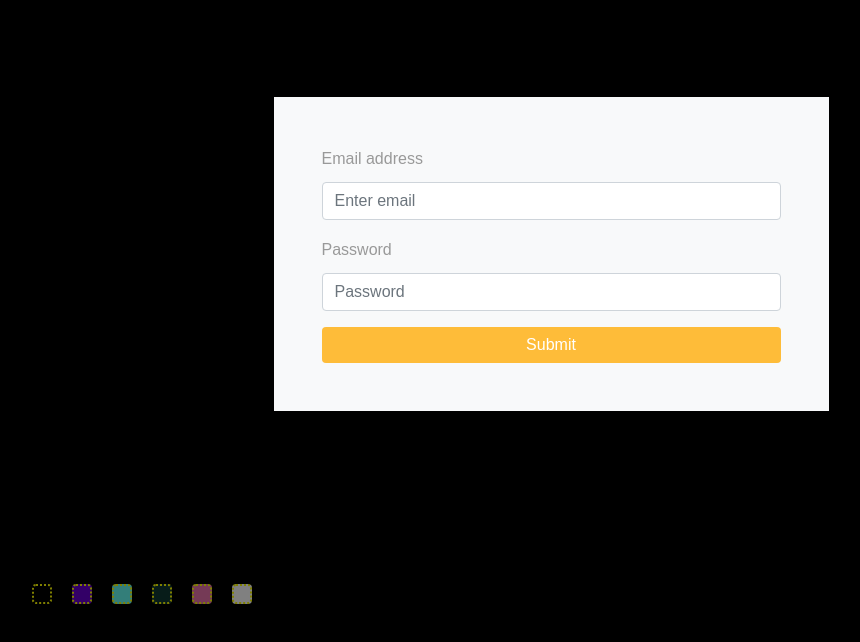
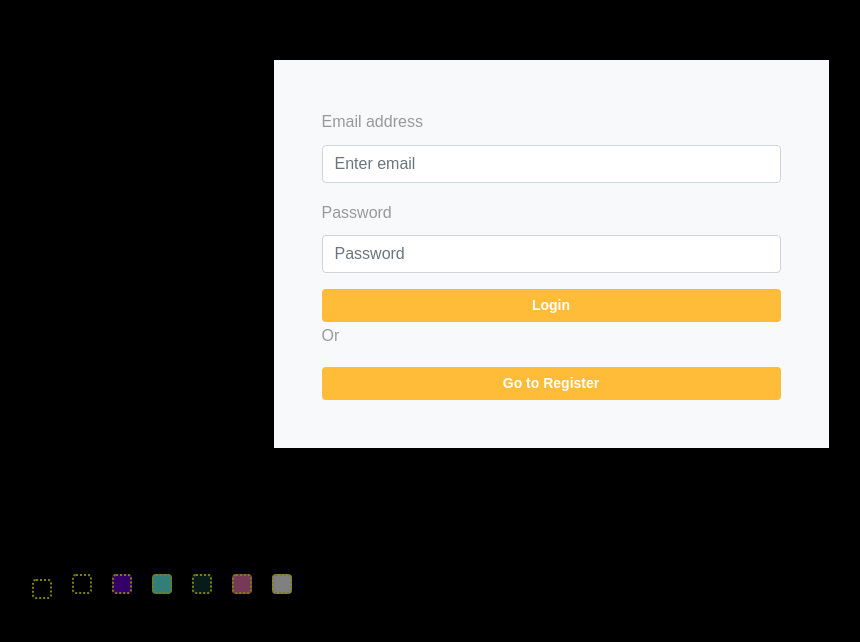
Before and after one commit to BishalRaj/react-profile, a React (Create React App) app: page /react-profile/login in a window 1280 px wide. Shown: the part 146-788 px from the top of the page, without its empty margins (74-934 px from the left). Built offline with nearby package versions, Linux system fonts and the light colour scheme.

Commit message:
signup complete

```diff
--- a/package.json
+++ b/package.json
@@ -13,6 +13,7 @@
     "@testing-library/jest-dom": "^5.11.5",
     "@testing-library/react": "^11.1.0",
     "@testing-library/user-event": "^12.1.10",
+    "axios": "^0.21.0",
     "bootstrap": "^4.5.3",
     "gh-pages": "^3.1.0",
     "mdbreact": "^4.27.0",
@@ -23,6 +24,7 @@
     "react-router-dom": "^5.2.0",
     "react-scripts": "4.0.0",
     "react-scroll": "^1.8.1",
+    "rsuite": "^4.8.4",
     "web-vitals": "^0.2.4"
   },
   "scripts": {
--- a/src/App.js
+++ b/src/App.js
@@ -1,8 +1,9 @@
 import React from "react";
-import { Route, BrowserRouter as Router } from "react-router-dom";
+import { Route, BrowserRouter as Router, Redirect } from "react-router-dom";
 import "bootstrap/dist/css/bootstrap.css";
 import Home from "./pages/home";
 import Auth from "./pages/auth";
+import Admin from "./pages/admin";
 import BottomNavBar from "./components/Navbar/bottomNavbar";
 // import "./styles/style.css";
 import "./styles/style.scss";
@@ -37,8 +38,20 @@ class App extends React.Component {
         }`}
       >
         <Router>
+          <Route path="/react-profile/login" component={Auth} />
+
+          {/* {localStorage.getItem("token") ? (
+            <Route path="/react-profile/admin" component={Admin} />
+          ) : (
+            <Redirect to={"/react-profile/login"} />
+          )}
+          {localStorage.getItem("token") ? (
+            <Redirect to={"/react-profile/admin"} />
+          ) : (
+            <Redirect to={"/react-profile/login"} />
+          )} */}
+
           <Route path="/react-profile/" exact component={Home} />
-          <Route path="/react-profile/login" component={Auth} />
         </Router>
         <BottomNavBar clickMe={this.handleClick} />
       </div>
--- /dev/null
+++ b/src/components/Auth/login.js
@@ -0,0 +1,72 @@
+import Axios from "axios";
+import React, { useState } from "react";
+import { Button, Col, Form, Row } from "react-bootstrap";
+function Login(props) {
+  const [email, setEmail] = useState("");
+  const [pwd, setPwd] = useState("");
+
+  function handleChange() {
+    props.onChange(false);
+  }
+
+  function handleEmailInput(e) {
+    setEmail(e.target.value);
+  }
+  function handlePwdInput(e) {
+    setPwd(e.target.value);
+  }
+
+  function login() {
+    Axios.post("http://localhost:8080/login", { email: email, password: pwd })
+      .then((reply) => {
+        console.log(reply);
+        if ((reply.data.status = 200)) {
+          alert("Login success");
+        }
+      })
+      .catch((err) => console.log(err));
+  }
+
+  return (
+    <Row className="w-100">
+      <Col lg={6} className="mx-auto bg-light p-5">
+        <Form>
+          <Form.Group controlId="formBasicEmail">
+            <Form.Label>Email address</Form.Label>
+            <Form.Control
+              type="email"
+              placeholder="Enter email"
+              onChange={handleEmailInput}
+            />
+          </Form.Group>
+
+          <Form.Group controlId="formBasicPassword">
+            <Form.Label>Password</Form.Label>
+            <Form.Control
+              type="password"
+              placeholder="Password"
+              onChange={handlePwdInput}
+            />
+          </Form.Group>
+
+          <Button
+            variant="primary"
+            className="w-100 default-xxs-font"
+            onClick={login}
+          >
+            Login
+          </Button>
+          <p>Or</p>
+          <Button
+            variant="primary"
+            className="w-100 default-xxs-font"
+            onClick={handleChange}
+          >
+            Go to Register
+          </Button>
+        </Form>
+      </Col>
+    </Row>
+  );
+}
+export default Login;
--- /dev/null
+++ b/src/components/Auth/signup.js
@@ -0,0 +1,76 @@
+import Axios from "axios";
+import React, { useState } from "react";
+import { Button, Col, Form, Row } from "react-bootstrap";
+function Signup(props) {
+  const [un, setUn] = useState("");
+  const [pwd, setPwd] = useState("");
+
+  function handleChange() {
+    props.onChange(true);
+  }
+
+  function handleUnInput(e) {
+    setUn(e.target.value);
+  }
+  function handlePwdInput(e) {
+    setPwd(e.target.value);
+  }
+
+  function signUp() {
+    let userData = { email: un, password: pwd };
+    console.log(userData);
+    Axios.post("http://localhost:8080/signup", userData)
+      .then((response) => {
+        console.log(response);
+        alert("User Registered");
+      })
+      .catch((err) => {
+        console.log(err);
+      });
+  }
+
+  return (
+    <Row className="w-100">
+      <Col lg={6} className="mx-auto bg-light p-5">
+        <Form>
+          <Form.Group controlId="formBasicEmail">
+            <Form.Label>Email address</Form.Label>
+            <Form.Control
+              type="email"
+              placeholder="Enter email"
+              onChange={handleUnInput}
+              value={un}
+            />
+          </Form.Group>
+
+          <Form.Group controlId="formBasicPassword">
+            <Form.Label>Password</Form.Label>
+            <Form.Control
+              type="password"
+              placeholder="Password"
+              onChange={handlePwdInput}
+              value={pwd}
+            />
+          </Form.Group>
+
+          <Button
+            variant="primary"
+            onClick={signUp}
+            className="w-100 default-xxs-font"
+          >
+            Signup
+          </Button>
+          <p>Or</p>
+          <Button
+            variant="primary"
+            className="w-100 default-xxs-font"
+            onClick={handleChange}
+          >
+            Go to Login
+          </Button>
+        </Form>
+      </Col>
+    </Row>
+  );
+}
+export default Signup;
--- a/src/components/Navbar/bottomNavbar.js
+++ b/src/components/Navbar/bottomNavbar.js
@@ -1,6 +1,5 @@
 import React from "react";
 import { Navbar } from "react-bootstrap";
-// import { Route, BrowserRouter as Router } from "react-router-dom";
 function bottomNavBar(props) {
   return (
     <>
@@ -8,12 +7,17 @@ function bottomNavBar(props) {
         fixed="bottom"
         expand="lg"
         variant="dark"
-        // style={{ padding: "0px" }}
         className="p-5 mx-5"
         style={{
           backgroundColor: "transparent",
         }}
       >
+        <div
+          className="color-palette"
+          onClick={() => props.clickMe("theme-dark")}
+        />
+
+        <div>
           <div
             id="theme-dark"
             className={`color-palette ${
@@ -56,9 +60,7 @@ function bottomNavBar(props) {
             }`}
             onClick={() => props.clickMe("theme-light")}
           />
-        {/* <Router>Hello
-          <Route path="/"
-        </Router> */}
+        </div>
       </Navbar>
     </>
   );
--- /dev/null
+++ b/src/pages/admin.js
@@ -0,0 +1,10 @@
+import React from "react";
+import { Container } from "react-bootstrap";
+function AdminPage() {
+  return (
+    <>
+      <Container>Admin page</Container>
+    </>
+  );
+}
+export default AdminPage;
--- a/src/pages/auth.js
+++ b/src/pages/auth.js
@@ -1,28 +1,21 @@
-import React from "react";
-import { Button, Col, Container, Form, Row } from "react-bootstrap";
+import React, { useState } from "react";
+import { Container } from "react-bootstrap";
 import "../styles/loginStyle.scss";
+import Login from "../components/Auth/login";
+import Register from "../components/Auth/signup";
 function Auth() {
+  const [login, setLogin] = useState(true);
+  function handleChange(value) {
+    setLogin(value);
+  }
+
   return (
     <Container className="loginPage d-flex align-items-center justify-contect-center">
-      <Row className="w-100">
-        <Col lg={6} className="mx-auto bg-light p-5">
-          <Form>
-            <Form.Group controlId="formBasicEmail">
-              <Form.Label>Email address</Form.Label>
-              <Form.Control type="email" placeholder="Enter email" />
-            </Form.Group>
-
-            <Form.Group controlId="formBasicPassword">
-              <Form.Label>Password</Form.Label>
-              <Form.Control type="password" placeholder="Password" />
-            </Form.Group>
-
-            <Button variant="primary" className="w-100">
-              Submit
-            </Button>
-          </Form>
-        </Col>
-      </Row>
+      {login ? (
+        <Login onChange={handleChange} />
+      ) : (
+        <Register onChange={handleChange} />
+      )}
     </Container>
   );
 }
```
Also changed, not shown: 2 other files (tests, documents, lock files or other folders). Lines whose indentation alone changed are shown as unchanged.
